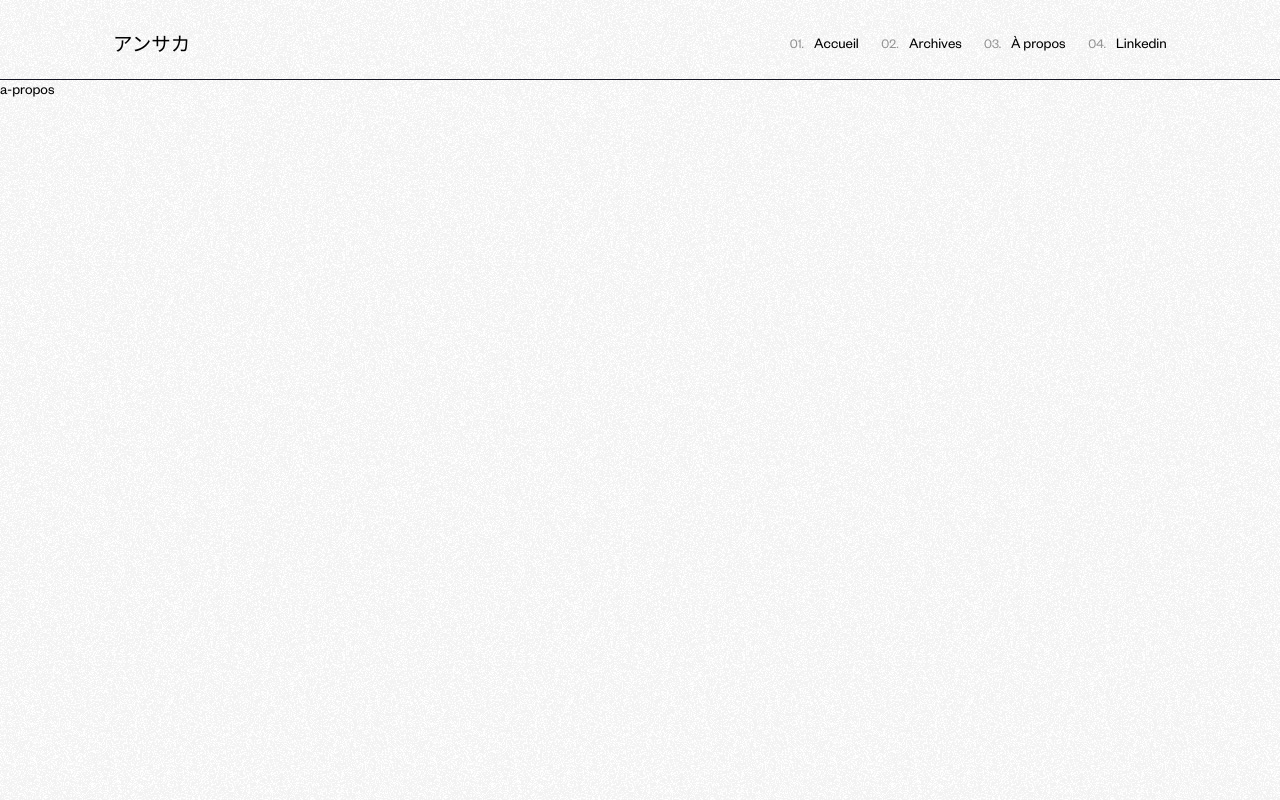
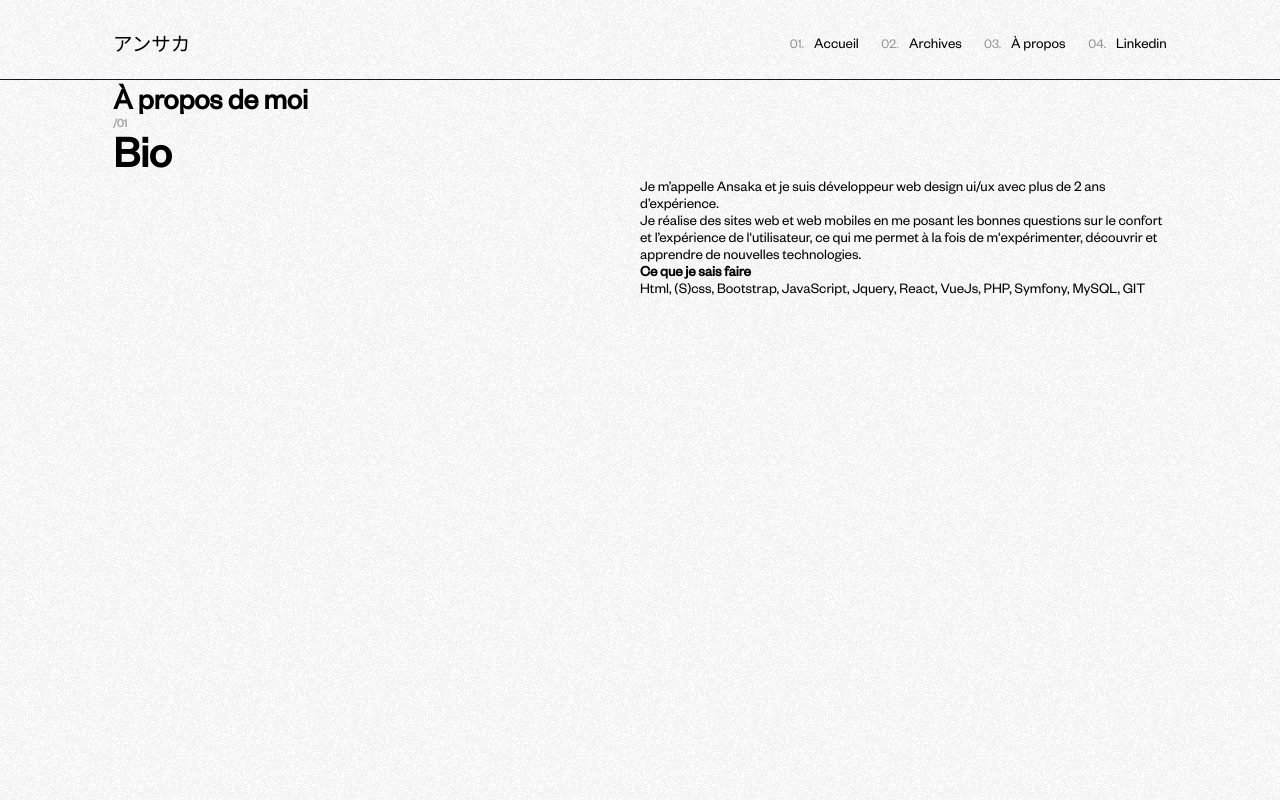
Before and after one commit to iamansaka/website, a Next.js app: page /a-propos in a window 1280 px wide. Built offline with nearby package versions, Linux system fonts and the light colour scheme.

Commit message:
Ajout de la page a-propos

```diff
--- a/pages/a-propos.js
+++ b/pages/a-propos.js
@@ -1,5 +1,30 @@
+// Librairie
 import React from "react";
 
+// Components
+
+// Styled
+import StyledContainer from "../styles/base/Container.styled";
+import {TitleStyled, BioStyled} from "../styles/pages/A-propos.styled";
+
 export default function About() {
-  return <div>a-propos</div>;
+    return (
+        <>
+            <StyledContainer>
+                <h1>À propos de moi</h1>
+                <div>
+                    <TitleStyled>Bio</TitleStyled>
+                    <BioStyled>
+                        <p className="text">Je m’appelle Ansaka et je suis développeur web design ui/ux avec plus de 2
+                            ans d’expérience.</p>
+                        <p className="text">Je réalise des sites web et web mobiles en me posant les bonnes questions
+                            sur le confort et l’expérience de l'utilisateur, ce qui me permet à la fois de
+                            m'expérimenter, découvrir et apprendre de nouvelles technologies.</p>
+                        <strong>Ce que je sais faire</strong>
+                        <p className="skill">Html, (S)css, Bootstrap, JavaScript, Jquery, React, VueJs, PHP, Symfony, MySQL, GIT</p>
+                    </BioStyled>
+                </div>
+            </StyledContainer>
+        </>
+    );
 }
--- /dev/null
+++ b/styles/pages/A-propos.styled.js
@@ -0,0 +1,20 @@
+import styled from "styled-components";
+
+export const TitleStyled = styled.h2`
+  font-size: 3rem;
+  display: block;
+
+  &:before {
+    content: "/01";
+    font-size: 0.8rem;
+    display: block;
+    margin-bottom: -.4rem;
+    color: #595959;
+    opacity: .5;
+  }
+`
+
+export const BioStyled = styled.div`
+  width: 50%;
+  justify-self: flex-end;
+`
```
Also changed, not shown: pages/index.js (+7 -11 lines).
